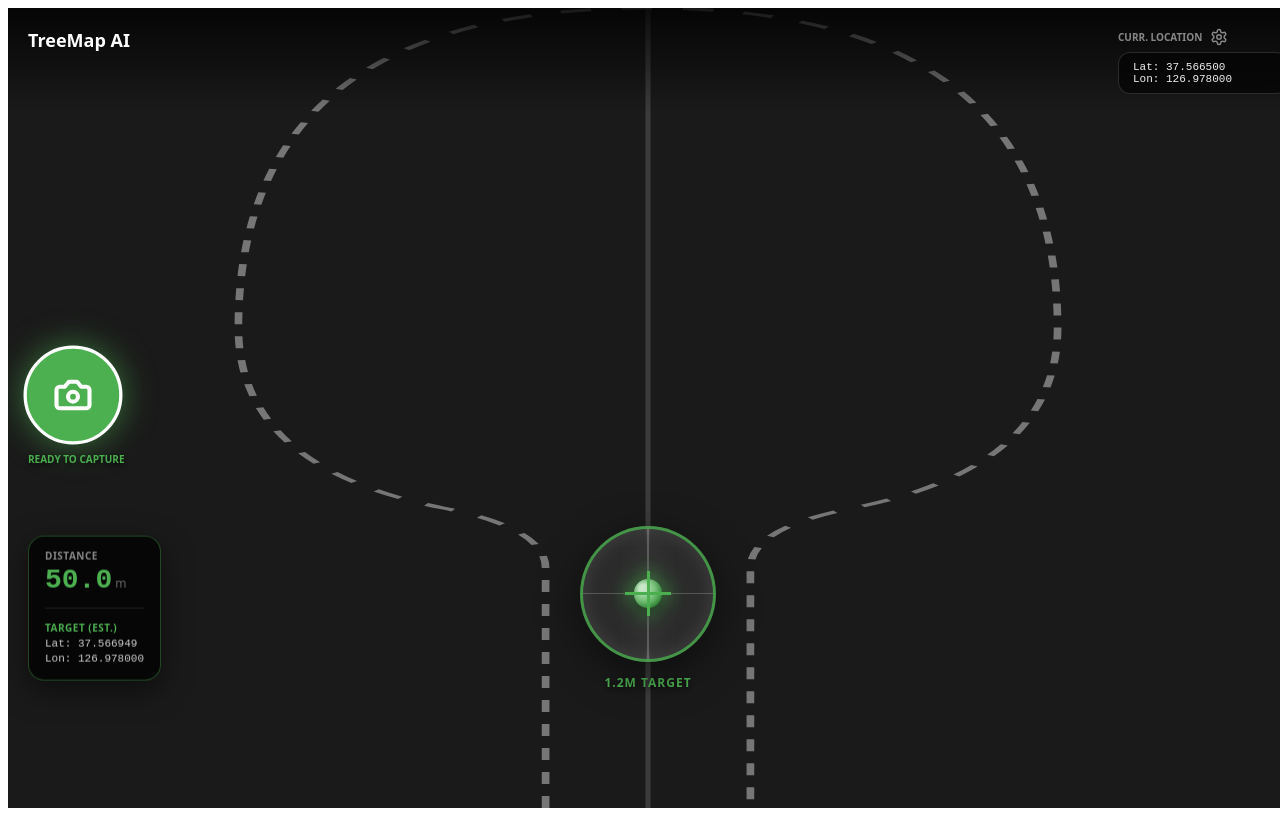
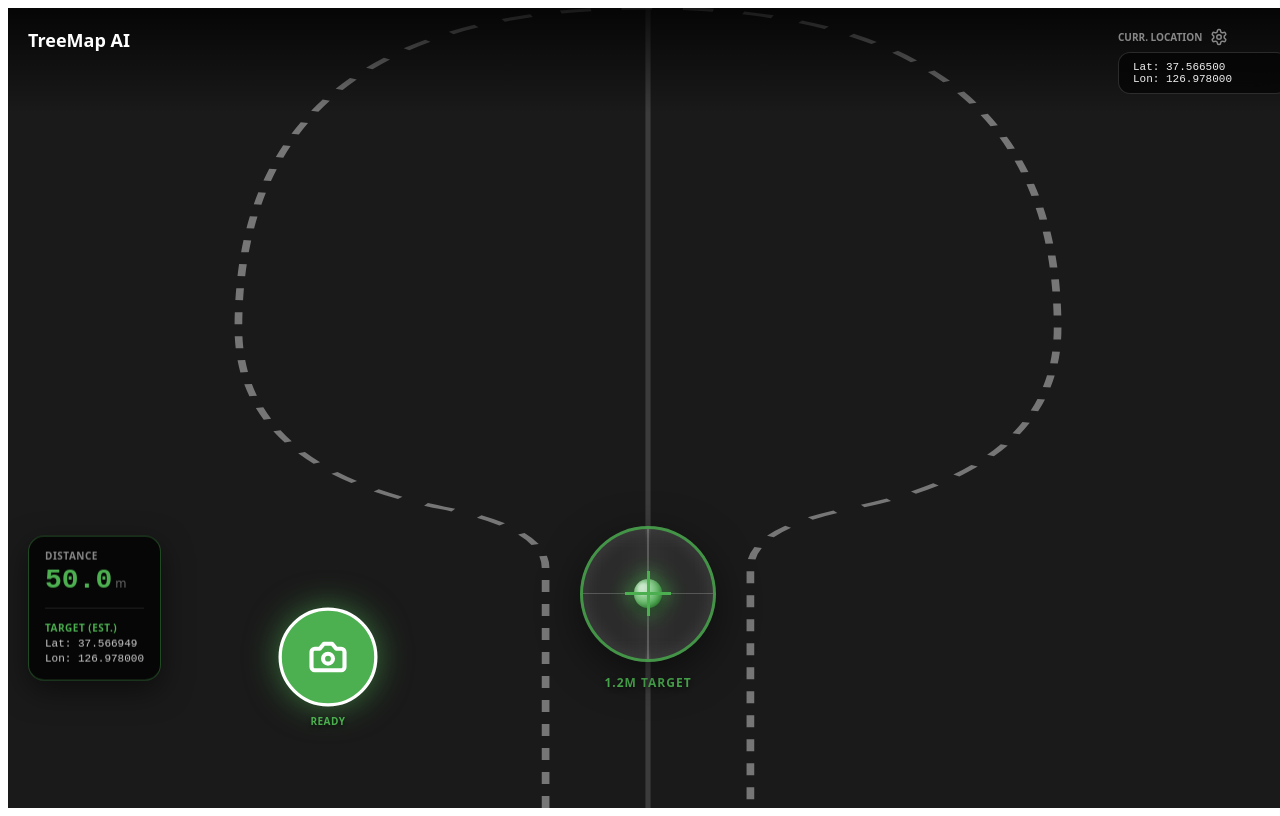
Before and after one commit to boheni07/TreeMap, a React (Vite) app in the folder simulation/: page / in a window 1280 px wide. Built offline with nearby package versions, Linux system fonts and the light colour scheme; no server answers.

Commit message:
UI: Relocate capture button to bottom-left 25% position

```diff
--- a/simulation/src/App.tsx
+++ b/simulation/src/App.tsx
@@ -333,8 +333,8 @@ const TreeSurveySimulator = () => {
                     </div>
                 </div>
 
-                {/* 촬영 버튼 (좌측 중앙 배치) */}
-                <div style={{ position: 'absolute', left: '20px', top: '50%', transform: 'translateY(-50%)', zIndex: 40 }}>
+                {/* 촬영 버튼 (하단 좌측 25% 배치) */}
+                <div style={{ position: 'absolute', left: '25%', bottom: 'clamp(40px, 10vh, 80px)', transform: 'translateX(-50%)', zIndex: 40, display: 'flex', flexDirection: 'column', alignItems: 'center' }}>
                     <button
                         onClick={handleCapture}
                         disabled={!isVertical}
@@ -356,8 +356,8 @@ const TreeSurveySimulator = () => {
                     >
                         <Camera size={36} color="white" strokeWidth={2.5} />
                     </button>
-                    <div style={{ marginTop: '12px', textAlign: 'center', fontSize: '10px', fontWeight: 'bold', color: isVertical ? '#4caf50' : '#888', textShadow: '0 2px 4px rgba(0,0,0,0.8)' }}>
-                        {isVertical ? 'READY TO CAPTURE' : 'ALIGNING...'}
+                    <div style={{ marginTop: '12px', textAlign: 'center', fontSize: '10px', fontWeight: 'bold', color: isVertical ? '#4caf50' : '#888', textShadow: '0 2px 4px rgba(0,0,0,0.8)', letterSpacing: '0.5px' }}>
+                        {isVertical ? 'READY' : 'ALIGNING'}
                     </div>
                 </div>
 
```
